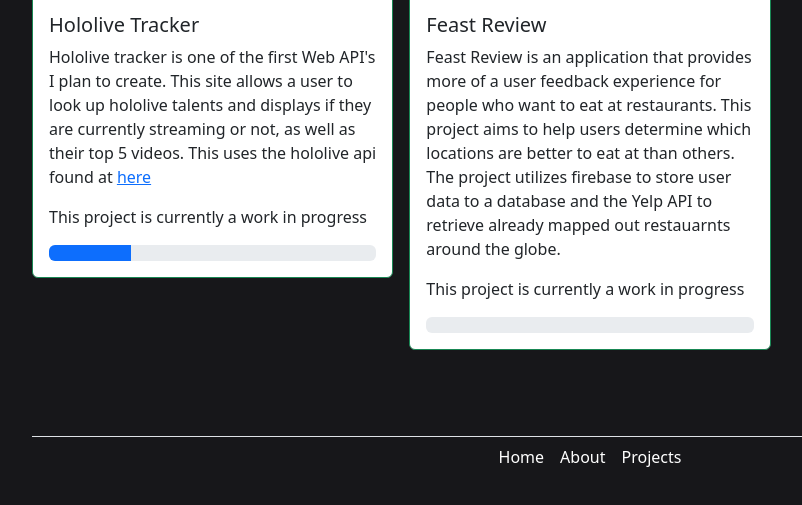
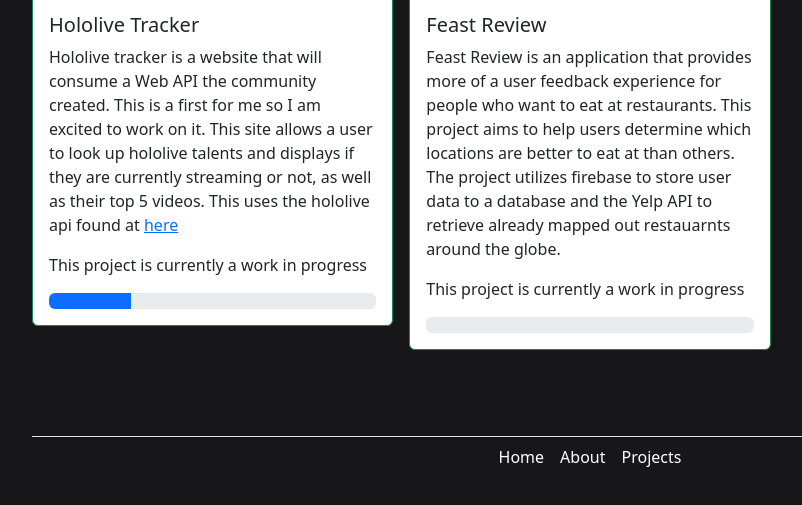
Before and after one commit to dolan77/dolan77.github.io, a website: page projects.html in a window 1280 px wide. Shown: the part 1318-1823 px from the top of the page, without its empty margins (50-852 px from the left). Drawn offline with nearby package versions, Linux system fonts and the light colour scheme.

Commit message:
Update projects.html

```diff
--- a/projects.html
+++ b/projects.html
@@ -107,8 +107,9 @@
                     <img src="images/hololive_tracker_logo.png" class="class-img-top rounded-top">
                     <div class="card-body">
                         <h5 class="card-title">Hololive Tracker</h5>
-                        <p class="card-text">Hololive tracker is one of the first Web API's I plan to create. This site allows a user to look up hololive talents and displays if
-                            they are currently streaming or not, as well as their top 5 videos. This uses the hololive api found at
+                        <p class="card-text">Hololive tracker is a website that will consume a Web API the community created. This is a first for me so I am excited to work on it.
+                            This site allows a user to look up hololive talents and displays if they are currently streaming or not, as well as their top 5 videos.
+                            This uses the hololive api found at
                             <span><a href="https://api.holotools.app/v1/api-docs/" target="_blank" rel="noopener noreferrer">here</a></span>
                         </p>
                         <p>This project is currently a work in progress</p>
```
